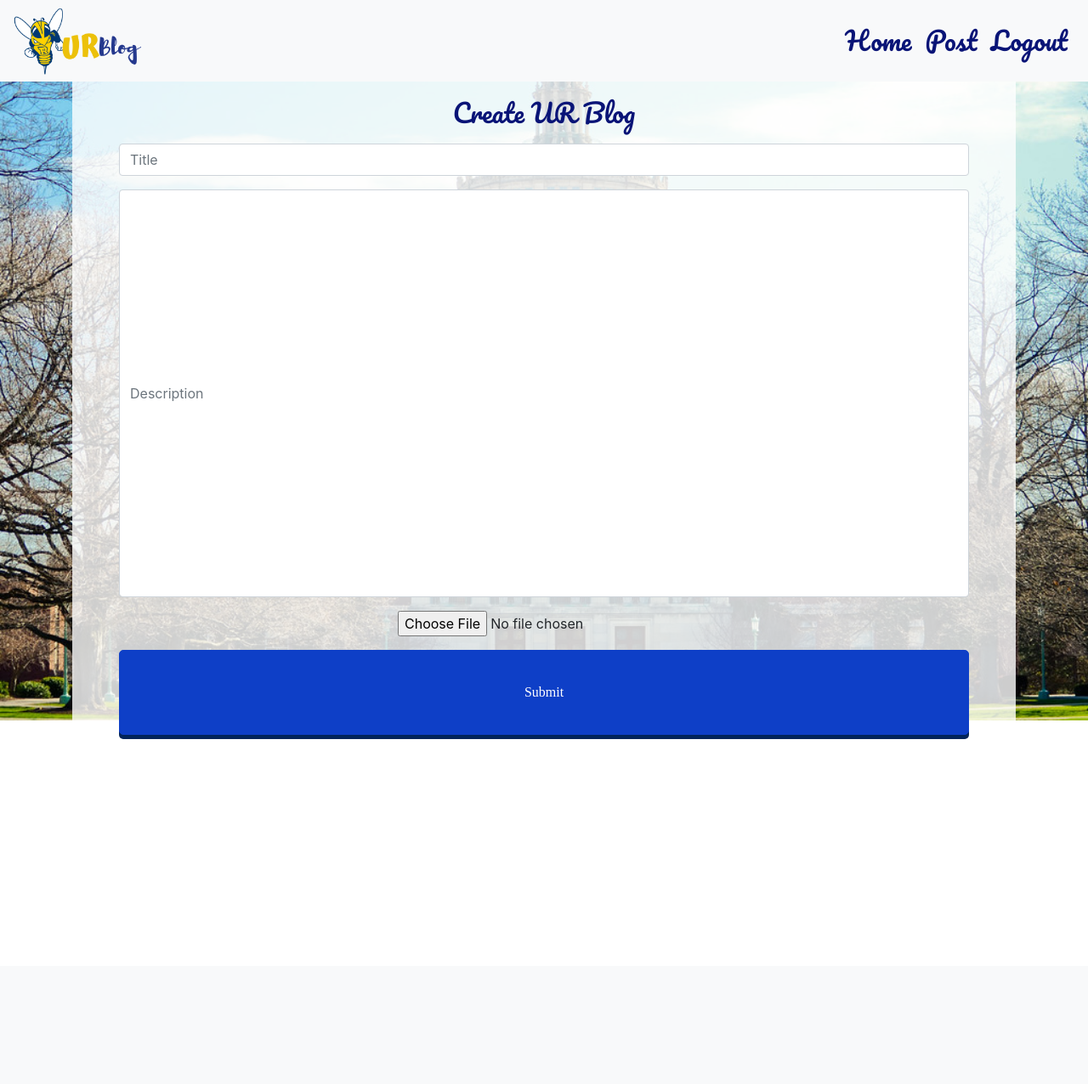
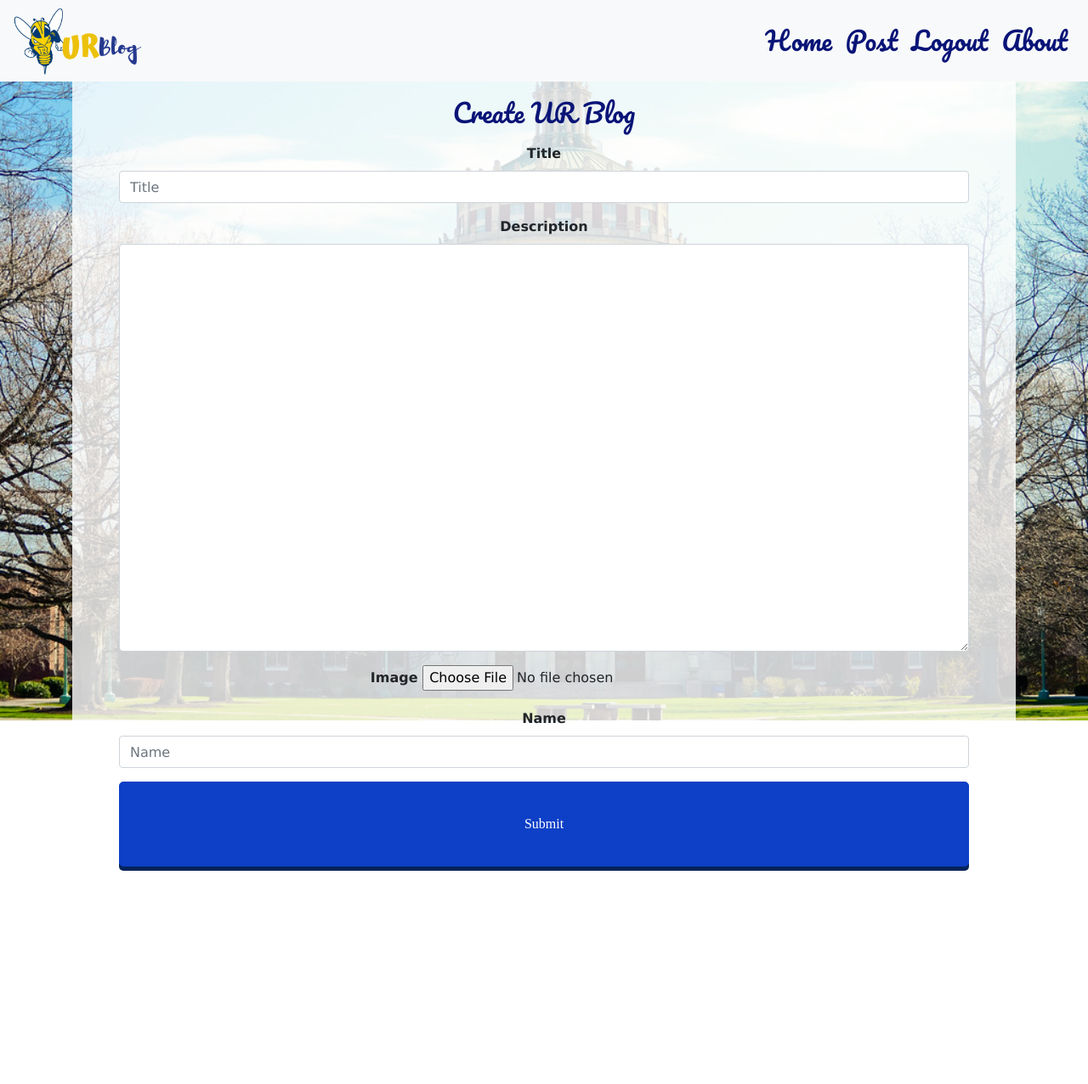
Before and after one commit to Pratistha98/CS210, a Flask app: page /create in a window 1280 px wide. Shown: the top 1276 px of the page at 85% size. Before the commit the page ends 870 px from the top, so only its background shows below. Run offline with Flask 2, Linux system fonts and the light colour scheme; a user stored in the database is signed in; some libraries are stand-ins or nearby versions; some web fonts are replaced.

Commit message:
Added respoive text area and About in navbar

```diff
--- a/static/mero.css
+++ b/static/mero.css
@@ -401,5 +401,11 @@
 #textarea {
   width: 1000px;
   height:30em;
+  text-align: top;
+  word-wrap: break-word;
+  }
+  .form-group{
+    font-family: Verdana, Geneva, Tahoma, sans-serif;
+    font-weight: bold;
   }
 /********************************/
--- a/templates/Create.html
+++ b/templates/Create.html
@@ -9,16 +9,23 @@
     <div class="container">
             <div id = "create">
                 <div class="row justify-content-center align-items-center">
-                    <form action ="/create" method ="post">
+                    <form action ="/create" method ="post" id="blogform">
                         <h1 class="header-login-signup" style="text-align: center"> Create UR Blog</h1>
                         <div class="form-group">
+                                <label for="Title"> Title </label>
                             <input type="text" class="form-control" id="formGroupExampleInput" name ="Title" placeholder="Title">
                         </div>
                         <div class="form-group">
-                            <input type="text" class="form-control" id="textarea" name ="Description" placeholder="Description">
+                            <label for="Description">Description</label>
+                            <textarea class="form-control" id="textarea"></textarea>
                         </div>
                         <div class = "form-group">
+                                <label for="Image">Image</label>
                             <input type="file" name="pic" accept="image/*">
+                        </div>
+                        <div class="form-group">
+                                <label for="Name">Name</label>
+                            <input type="text" class="form-control" id="Blogger" name ="Name" placeholder="Name">
                         </div>
                         <div class="form-group">
                             <button class ="btn btn-light btn-block" id = "startBtn">Submit</button>
--- a/templates/Header.html
+++ b/templates/Header.html
@@ -31,10 +31,12 @@
           <a class="nav-link" href="http://localhost:5000/">Home</a>
           <a class="nav-link" href="http://localhost:5000/create">Post</a>
           <a class="nav-link" href="http://localhost:5000/logout">Logout</a>
+          <a class="nav-link" href="#">About</a>
         {% else %}
           <a class="nav-link" href="http://localhost:5000/">Home</a>
           <a class="nav-link" href="http://localhost:5000/login">Login</a>
           <a class="nav-link" href="http://localhost:5000/signup">SignUp</a>
+          <a class="nav-link" href="#">About</a>
         {% endif %}
       </ul>
     </div>
@@ -42,9 +44,17 @@
 	<div id="myNav" class="overlay">
     <a href="javascript:void(0)" class="closebtn" onclick="closeNav()">&times;</a>
     <div class="overlay-content">
-      <a href="http://localhost:5000/">HOME</a>
-      <a href="http://localhost:5000/login">LOGIN</a>
-      <a href="http://localhost:5000/signup">SIGN UP</a>
+        {% if logged_in %}
+        <a class="nav-link" href="http://localhost:5000/">Home</a>
+        <a class="nav-link" href="http://localhost:5000/create">Post</a>
+        <a class="nav-link" href="http://localhost:5000/logout">Logout</a>
+        <a class="nav-link" href="#">Aboutt</a>
+      {% else %}
+        <a class="nav-link" href="http://localhost:5000/">Home</a>
+        <a class="nav-link" href="http://localhost:5000/login">Login</a>
+        <a class="nav-link" href="http://localhost:5000/signup">SignUp</a>
+        <a class="nav-link" href="#">About</a>
+      {% endif %}
     </div>
   </div>
 </head>
```
Also changed, not shown: database.db.
